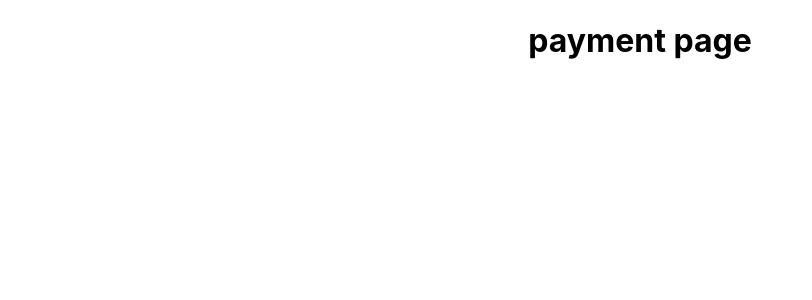
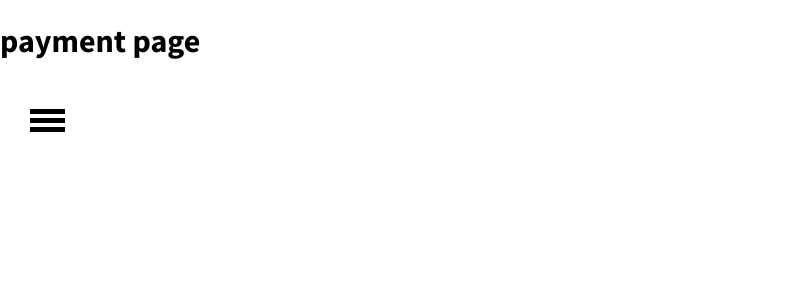
Before and after one commit to dlinardi/speer, a React (Create React App) app: page /payment in a window 1280 px wide. Shown: the top 300 px of the page, without its empty margins (0-812 px from the left). Built offline with nearby package versions, Linux system fonts and the light colour scheme.

Commit message:
burger menu on click -> transition

```diff
--- a/package.json
+++ b/package.json
@@ -6,7 +6,7 @@
     "@testing-library/jest-dom": "^5.11.4",
     "@testing-library/react": "^11.1.0",
     "@testing-library/user-event": "^12.1.10",
-    "node-sass": "^6.0.1",
+    "node-sass": "4.14.1",
     "react": "^17.0.2",
     "react-dom": "^17.0.2",
     "react-router-dom": "^5.2.0",
--- a/src/App.css
+++ /dev/null
@@ -1,38 +0,0 @@
-.App {
-  text-align: center;
-}
-
-.App-logo {
-  height: 40vmin;
-  pointer-events: none;
-}
-
-@media (prefers-reduced-motion: no-preference) {
-  .App-logo {
-    animation: App-logo-spin infinite 20s linear;
-  }
-}
-
-.App-header {
-  background-color: #282c34;
-  min-height: 100vh;
-  display: flex;
-  flex-direction: column;
-  align-items: center;
-  justify-content: center;
-  font-size: calc(10px + 2vmin);
-  color: white;
-}
-
-.App-link {
-  color: #61dafb;
-}
-
-@keyframes App-logo-spin {
-  from {
-    transform: rotate(0deg);
-  }
-  to {
-    transform: rotate(360deg);
-  }
-}
--- a/src/App.js
+++ b/src/App.js
@@ -2,10 +2,9 @@ import {
   BrowserRouter as Router,
   Switch,
   Route,
-  Link
 } from "react-router-dom";
 
-import './App.css';
+import './App.scss';
 
 // Component imports
 import Landing from './components/Landing/Landing';
--- /dev/null
+++ b/src/App.scss
@@ -0,0 +1,5 @@
+@import url('https://fonts.googleapis.com/css2?family=Source+Sans+Pro:wght@200;300;400;600;700;900&display=swap');
+
+.App {
+  font-family: 'Source Sans Pro', sans-serif;
+}
--- a/src/components/Landing/Landing.jsx
+++ b/src/components/Landing/Landing.jsx
@@ -1,11 +1,12 @@
 import './Landing.scss';
 
 // Component imports
+import Menu from "../Menu/Menu";
 
 function Landing() {
   return (
     <div className="landing-container">
-      <h1>landing page</h1>
+      <Menu />
     </div>
   );
 }
--- a/src/components/Landing/Landing.scss
+++ b/src/components/Landing/Landing.scss
@@ -0,0 +1,5 @@
+.landing-container {
+  width: 100vw;
+  height: 100vh;
+  background-color: cyan;
+}
--- /dev/null
+++ b/src/components/Menu/Menu.jsx
@@ -0,0 +1,38 @@
+import { useState } from "react";
+import { Link } from "react-router-dom";
+
+import './Menu.scss';
+
+// Component imports
+
+function Menu() {
+  const [menuStatus, setMenuStatus] = useState(false);
+
+  // toggle menu active class on click
+  const toggleMenu = () => {
+    setMenuStatus(!menuStatus);
+  };
+
+  return (
+    <div className="burger-menu">
+      <div onClick={toggleMenu} className={menuStatus ? 'menu active' : 'menu'}>
+        <div id="bar-1" className="bar"></div>
+        <div id="bar-2" className="bar"></div>
+        <div id="bar-3" className="bar"></div>
+      </div>
+      <ul className={menuStatus ? "nav active" : 'nav'} id="nav">
+        <li>
+            <Link to="/">Landing</Link>
+        </li>
+        <li>
+            <Link to="/pricing">Pricing</Link>
+        </li>
+        <li>
+            <Link to="/payment">Payment</Link>
+        </li>
+      </ul>
+    </div>
+  );
+}
+
+export default Menu;
--- /dev/null
+++ b/src/components/Menu/Menu.scss
@@ -0,0 +1,77 @@
+.menu {
+  width: 35px;
+  height: 30px;
+  // margin: 30px 0 30px 30px;
+  padding: 30px 30px 0 30px;
+  cursor: pointer;
+
+  .bar {
+    display: block;
+    height: 5px;
+    width: 100%;
+    background-color: black;
+  }
+
+  #bar-1 {
+    transform: translateY(-4px);
+    transition: transform 450ms;
+  }
+
+  #bar-2 {
+    transition: all 450ms;
+  }
+
+  #bar-3 {
+    transform: translateY(4px);
+    transition: transform 450ms;
+  }
+
+}
+
+
+.nav.active {
+  padding: 0;
+  margin: 0 20px;
+  transition: 0.3s ease;
+  display: block;
+
+  li {
+    list-style: none;
+    padding: 5px 30px;
+  }
+
+  li a {
+    color: #fff;
+    font-size: 22px;
+    font-weight: 700;
+    text-decoration: none;
+    transition: all 450ms;
+
+    &:hover {
+      opacity: 0.5;
+      transition: all 450ms;
+    }
+  }
+
+}
+
+.nav {
+  display: none;
+}
+
+.menu.active {
+  #bar-1 {
+    transform: translateY(4px) rotateZ(-45deg);
+    transition: transform 450ms;
+  }
+
+  #bar-2 {
+    opacity: 0;
+    transition: all 450ms;
+  }
+
+  #bar-3 {
+    transform: translateY(-6px) rotateZ(45deg);
+    transition: transform 450ms;
+  }
+}
--- a/src/components/Payment/Payment.jsx
+++ b/src/components/Payment/Payment.jsx
@@ -1,11 +1,13 @@
 import './Payment.scss';
 
 // Component imports
+import Menu from "../Menu/Menu";
 
 function Payment() {
   return (
     <div className="payment-container">
       <h1>payment page</h1>
+      <Menu />
     </div>
   );
 }
--- a/src/components/Pricing/Pricing.jsx
+++ b/src/components/Pricing/Pricing.jsx
@@ -1,11 +1,13 @@
 import './Pricing.scss';
 
 // Component imports
+import Menu from "../Menu/Menu";
 
 function Pricing() {
   return (
     <div className="pricing-container">
       <h1>pricing page</h1>
+      <Menu />
     </div>
   );
 }
```
Also changed, not shown: 1 other file (tests, documents, lock files or other folders).
